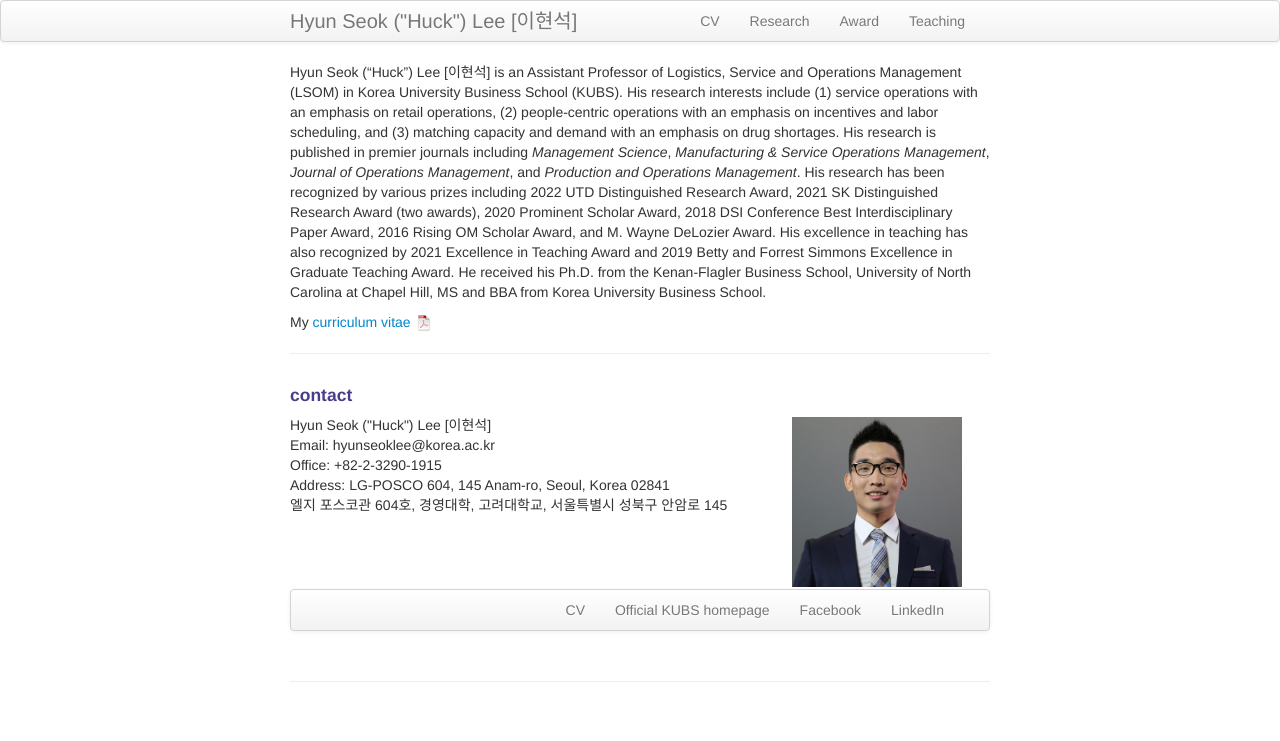
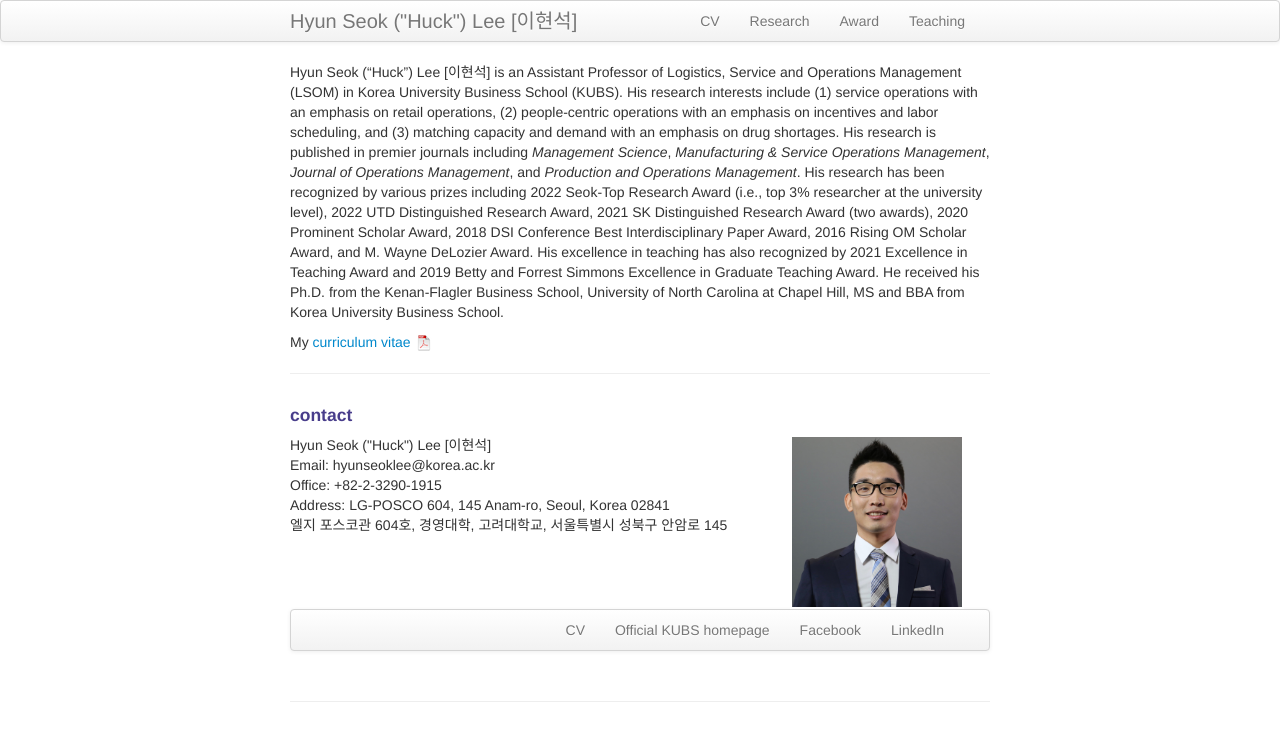
Before and after one commit to lordya2/lordya2.github.io, a Jekyll site: the page built from index.md, in a window 1280 px wide. Shown: the top 741 px of the page. Built offline with Jekyll 4.4.1, drawn with Linux system fonts in a browser that asks for light colours.

Commit message:
Update index.md

```diff
--- a/index.md
+++ b/index.md
@@ -5,7 +5,7 @@ description: Huck Lee is an Assistant Professor in Korea University Business Sch
 keywords: Hyun Seok, Huck, Lee, Service, Retail, KUBS.
 ---
 
-Hyun Seok ("Huck") Lee [이현석] is an Assistant Professor of Logistics, Service and Operations Management (LSOM) in Korea University Business School (KUBS). His research interests include (1) service operations with an emphasis on retail operations, (2) people-centric operations with an emphasis on incentives and labor scheduling, and (3) matching capacity and demand with an emphasis on drug shortages. His research is published in premier journals including *Management Science*, *Manufacturing & Service Operations Management*, *Journal of Operations Management*, and *Production and Operations Management*. His research has been recognized by various prizes including 2022 UTD Distinguished Research Award, 2021 SK Distinguished Research Award (two awards), 2020 Prominent Scholar Award, 2018 DSI Conference Best Interdisciplinary Paper Award, 2016 Rising OM Scholar Award, and M. Wayne DeLozier Award. His excellence in teaching has also recognized by 2021 Excellence in Teaching Award and 2019 Betty and Forrest Simmons Excellence in Graduate Teaching Award. He received his Ph.D. from the Kenan-Flagler Business School, University of North Carolina at Chapel Hill, MS and BBA from Korea University Business School.
+Hyun Seok ("Huck") Lee [이현석] is an Assistant Professor of Logistics, Service and Operations Management (LSOM) in Korea University Business School (KUBS). His research interests include (1) service operations with an emphasis on retail operations, (2) people-centric operations with an emphasis on incentives and labor scheduling, and (3) matching capacity and demand with an emphasis on drug shortages. His research is published in premier journals including *Management Science*, *Manufacturing & Service Operations Management*, *Journal of Operations Management*, and *Production and Operations Management*. His research has been recognized by various prizes including 2022 Seok-Top Research Award (i.e., top 3% researcher at the university level), 2022 UTD Distinguished Research Award, 2021 SK Distinguished Research Award (two awards), 2020 Prominent Scholar Award, 2018 DSI Conference Best Interdisciplinary Paper Award, 2016 Rising OM Scholar Award, and M. Wayne DeLozier Award. His excellence in teaching has also recognized by 2021 Excellence in Teaching Award and 2019 Betty and Forrest Simmons Excellence in Graduate Teaching Award. He received his Ph.D. from the Kenan-Flagler Business School, University of North Carolina at Chapel Hill, MS and BBA from Korea University Business School.
 
 My [curriculum vitae ![CV as pdf]({{ BASE_PATH }}/pages/icons16/pdf-icon.png)]({{ BASE_PATH }}/assets/CV.pdf)<br/>
 
```
